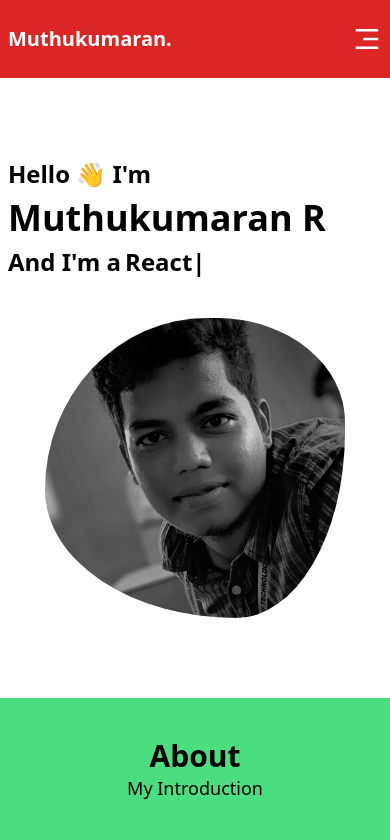
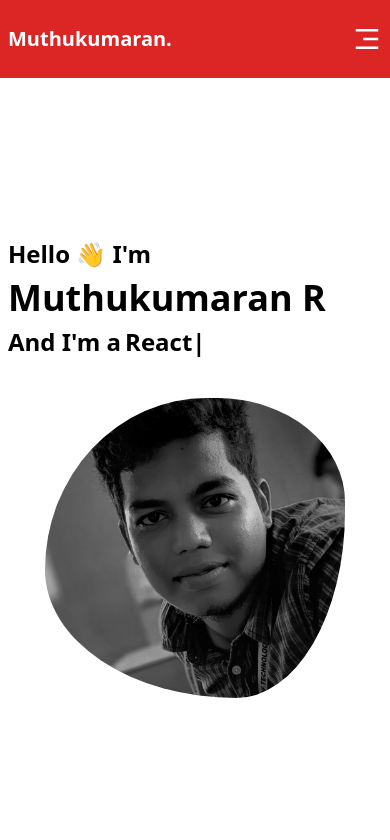
Before and after one commit to muthu050700/Muthukumaran-R-Protfolio, a React (Vite) app: page / in a window 390 px wide. Shown: the top 840 px of the page. Built offline with nearby package versions, Linux system fonts and the light colour scheme.

Commit message:
checking

```diff
--- a/src/Components/Home.jsx
+++ b/src/Components/Home.jsx
@@ -3,7 +3,7 @@ import { Fade } from "react-awesome-reveal";
 const Home = () => {
   return (
     <>
-      <div className=" bg-white text-black py-20 md:py-20 mt-[78px] container mx-auto flex flex-col justify-center gap-10 lg:flex-row md:items-center ">
+      <div className=" bg-white text-black py-40 md:py-20 mt-[78px] container mx-auto flex flex-col justify-center gap-10 lg:flex-row md:items-center ">
         {/* Left side content */}
         <div className="flex flex-col ml-2 gap-2 lg:flex-1 lg:gap-5  lg:pl-20">
           <p className="font-bold text-2xl md:text-3xl lg:text-4xl">
```
